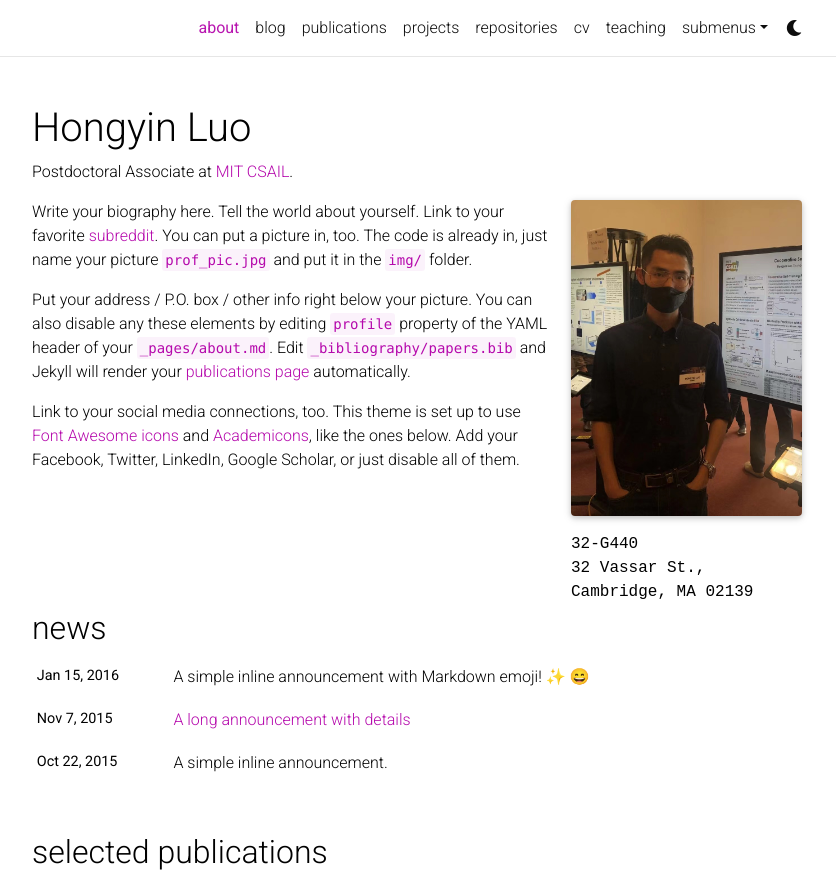
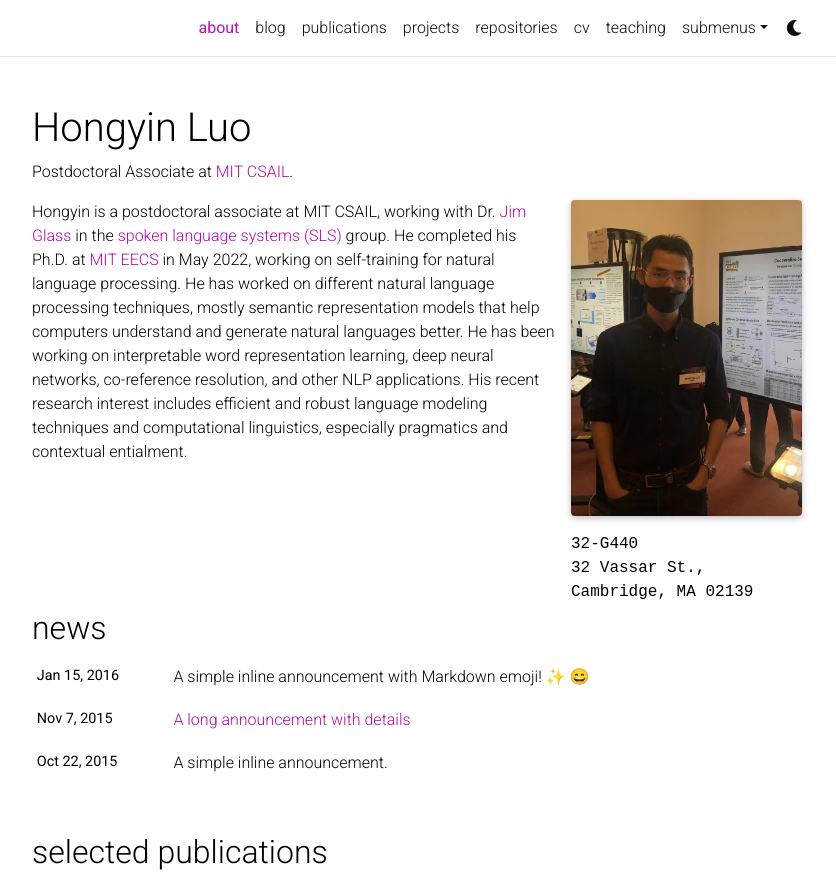
Before and after one commit to luohongyin/luohongyin.github.io, a Jekyll site: the page built from _pages/about.md, in a window 1280 px wide and 1172 px high, cut to the strip 0-883 px from the top of the window. Shown: the whole strip, without its empty margins (223-1059 px from the left). Built offline with Jekyll 4.4.1, drawn with Linux system fonts in a browser that asks for light colours; full-size pictures stand in for the smaller copies a plugin makes; emoji names are drawn with the system emoji font; comment, search, counter and statistics services are not loaded; a style sheet for code colours, icons or effects is not loaded.

Commit message:
update CV

```diff
--- a/_pages/about.md
+++ b/_pages/about.md
@@ -18,8 +18,4 @@ selected_papers: true # includes a list of papers marked as "selected={true}"
 social: true  # includes social icons at the bottom of the page
 ---
 
-Write your biography here. Tell the world about yourself. Link to your favorite [subreddit](http://reddit.com). You can put a picture in, too. The code is already in, just name your picture `prof_pic.jpg` and put it in the `img/` folder.
-
-Put your address / P.O. box / other info right below your picture. You can also disable any these elements by editing `profile` property of the YAML header of your `_pages/about.md`. Edit `_bibliography/papers.bib` and Jekyll will render your [publications page](/al-folio/publications/) automatically.
-
-Link to your social media connections, too. This theme is set up to use [Font Awesome icons](http://fortawesome.github.io/Font-Awesome/) and [Academicons](https://jpswalsh.github.io/academicons/), like the ones below. Add your Facebook, Twitter, LinkedIn, Google Scholar, or just disable all of them.
+Hongyin is a postdoctoral associate at MIT CSAIL, working with Dr. [Jim Glass](https://people.csail.mit.edu/jrg/) in the [spoken language systems (SLS)](http://groups.csail.mit.edu/sls/) group. He completed his Ph.D. at [MIT EECS](https://www.eecs.mit.edu/) in May 2022, working on self-training for natural language processing. He has worked on different natural language processing techniques, mostly semantic representation models that help computers understand and generate natural languages better. He has been working on interpretable word representation learning, deep neural networks, co-reference resolution, and other NLP applications. His recent research interest includes efficient and robust language modeling techniques and computational linguistics, especially pragmatics and contextual entialment.
```
Also changed, not shown: _pages/cv.md (+1 -1 lines), 1 other file.
